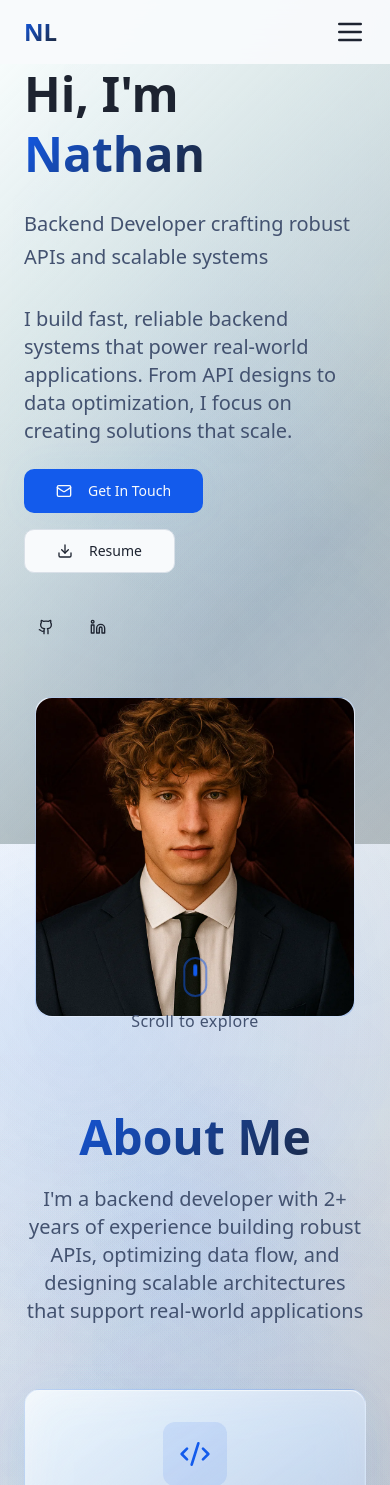
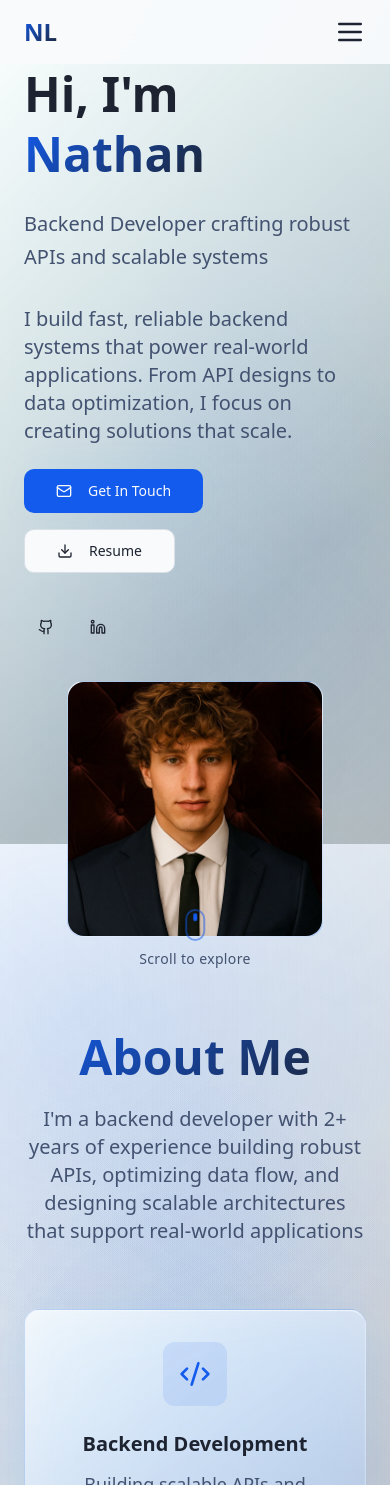
Before and after one commit to Nathan7108/Personal-Site, a React (Vite) app: page / in a window 390 px wide. Shown: the top 1485 px of the page. Built offline with nearby package versions, Linux system fonts and the light colour scheme.

Commit message:
Mobile Fix

```diff
--- a/src/components/portfolio/Hero.tsx
+++ b/src/components/portfolio/Hero.tsx
@@ -32,7 +32,7 @@ export const Hero = () => {
       </div>
 
       <div className="container mx-auto px-6">
-        <div className="grid lg:grid-cols-2 gap-12 items-center min-h-[85vh] pt-4">
+        <div className="grid lg:grid-cols-2 gap-8 lg:gap-12 items-center min-h-[85vh] lg:min-h-[85vh] min-h-[100vh] pt-4">
           {/* Left Column - Text Content */}
           <motion.div
             className="space-y-8"
@@ -163,7 +163,7 @@ export const Hero = () => {
             animate={{ opacity: 1, x: 0 }}
             transition={{ duration: 0.8, delay: 0.2 }}
           >
-            <div className="perspective-card w-80 h-80 lg:w-96 lg:h-96">
+            <div className="perspective-card w-64 h-64 sm:w-80 sm:h-80 lg:w-96 lg:h-96">
               <div className="card-inner">
                 <div className="card-face card-front">
                   <img
@@ -186,17 +186,17 @@ export const Hero = () => {
 
       {/* Scroll indicator */}
       <motion.div
-        className="absolute bottom-8 left-1/2 transform -translate-x-1/2"
+        className="absolute left-1/2 transform -translate-x-1/2 lg:bottom-8 bottom-4"
         initial={{ opacity: 0 }}
         animate={{ opacity: 1 }}
         transition={{ delay: 1 }}
       >
-        <div className="flex flex-col items-center space-y-3">
-          <div className="w-6 h-10 border-2 border-primary/50 rounded-full flex justify-center">
-            <div className="w-1 h-3 bg-primary rounded-full mt-2 animate-bounce"></div>
+        <div className="flex flex-col items-center space-y-2 lg:space-y-3">
+          <div className="w-5 h-8 lg:w-6 lg:h-10 border-2 border-primary/50 rounded-full flex justify-center">
+            <div className="w-1 h-2 lg:h-3 bg-primary rounded-full mt-1 lg:mt-2 animate-bounce"></div>
           </div>
           <motion.p
-            className="text-base text-muted-foreground font-medium tracking-wide"
+            className="text-sm lg:text-base text-muted-foreground font-medium tracking-wide"
             initial={{ opacity: 0, y: 10 }}
             animate={{ opacity: 1, y: 0 }}
             transition={{ delay: 1.2 }}
```
Also changed, not shown: vercel.json (added).
